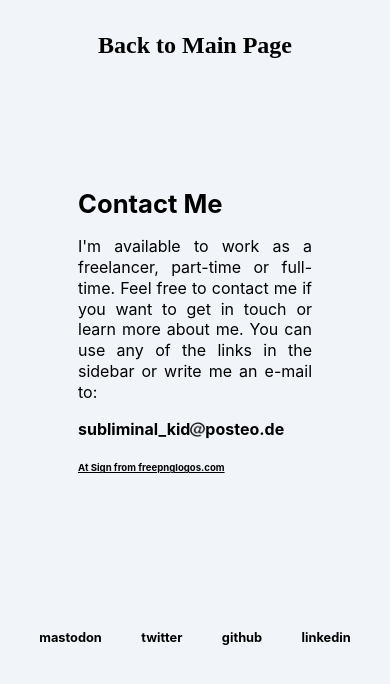
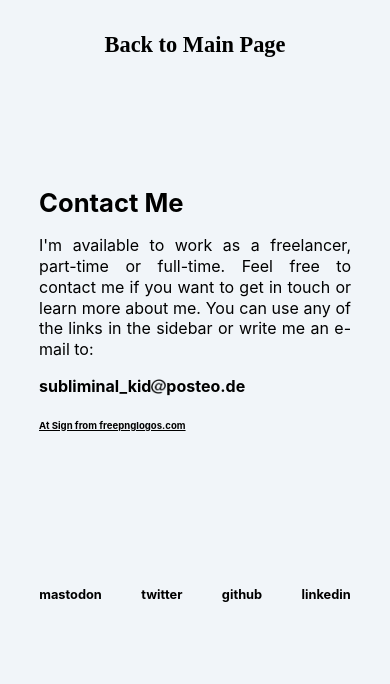
Before and after one commit to SubliminalGuy/dev-portfolio, a React (Create React App) app: page /contact in a window 390 px wide. Shown: the top 684 px of the page. Built offline with nearby package versions, Linux system fonts and the light colour scheme; a web font is replaced by a local one.

Commit message:
Minor CSS Tweaks and Error Correction

```diff
--- a/src/App.css
+++ b/src/App.css
@@ -288,7 +288,7 @@ a {
   }
 
   .navi-backlink {
-    font-size: 1.5rem;
+    font-size: 1.4rem;
   }
 
   .projects-filter-button-container {
@@ -313,7 +313,7 @@ a {
   }
 
   .font-container-link {
-    font-size: 1.7rem;
+    font-size: 1.6rem;
     transition: transform 300ms linear;
     margin: 0;
     margin-top: 50px;
@@ -414,6 +414,10 @@ a {
     width: 80%;
   }
 
+  .contact-box {
+    width: 80%;
+  }
+
   .about-heading-box {
     justify-content: space-around;
     align-items: baseline;
--- a/src/helpers/projectData.js
+++ b/src/helpers/projectData.js
@@ -18,7 +18,7 @@ export const projects = [
       "This was a contracted work by a german public television station. The objective was to integrate a third-party app into the postproduction workflow. <p>The third-party app provides a machine learning algorithm that returns short pre-edited video sequences given an input of low-resultion video files and a written text prompt.<p> My job was to create an easy workflow for editors in Adobe Premiere Pro. The workflow includes identification of the selected assets, optional rendering of low-res video files, uploading the files to the third-party server and providing JSON-data to the API.<p> The API calls back when the job is finished, triggering an automated import of AI-generated voiceover and editing data into Adobe Premiere.<p> The result is a high-resolution pre-edited video sequence with voice over. If further editing is required, feedback can be provided to the third-party app.",
     projectLink: "https://www.television.ai",
     projectImage: "..//images/tv-ai.png",
-    projectTags: ["extendScript", "premiere Pro"],
+    projectTags: ["extendScript"],
   },
   {
     projectId: "3",
@@ -35,7 +35,7 @@ export const projects = [
     projectName: "Sopita de Letras",
     projectDescription: "A simple letter soup game for spanish beginners",
     projectDetails:
-      "When my girlfriend was working as a spanish teacher in Berlin, i created some teeny-tiny apps for her. This one is a classic word soup that includes the spanish names for eight color. <p>Like the <strong>Abecedario</strong> it's a simple app, but i had fun creating it and the children liked it.<p> The app is written in <strong>Vue2</strong>. If you want to clone the repository and play around with it on your machine, it can be found on <a href='https://gitlab.com/subliminal_guy/sopita-de-letras' target='_blank'>Gitlab</a>. ",
+      "When my girlfriend was working as a spanish teacher in Berlin, i created some teeny-tiny apps for her. This one is a classic word soup that includes the spanish names for eight colors. <p>Like the <strong>Abecedario</strong> it's a simple app, but i had fun creating it and the children liked it.<p> The app is written in <strong>Vue2</strong>. If you want to clone the repository and play around with it on your machine, it can be found on <a href='https://gitlab.com/subliminal_guy/sopita-de-letras' target='_blank'>Gitlab</a>. ",
     projectLink: "https://sopitadeletras.netlify.app/",
     projectImage: "..//images/sopitadeletras.png",
     projectTags: ["vue2"],
@@ -45,7 +45,7 @@ export const projects = [
     projectName: "Abecedario",
     projectDescription: "A simple pronounciation guide for spanish beginners",
     projectDetails:
-      "When my girlfriend was working as a spanish teacher in Berlin, i created some teeny-tiny apps for her. This one teaches beginners to pronounce the spanish alphabet, which has quite a few pecularities. It's a simple app, but it was a great learning experience for me.<p> What may appear complicated is in fact really easy. I learned the basics in Wes Bos's wonderful Vanilla JS course <a href='https://javascript30.com/' target='_blank'>JavaScript30</a>. With only a few lines of code you can use the <a href='https://developer.mozilla.org/en-US/docs/Web/API/SpeechSynthesisUtterance' target='_blank'>SpeechSynthesis Constructor</a> by MDN Web Docs.<p> The app is written in <strong>Vue2</strong>. A detailed descriptions of its components can be found <a href='https://devblog.codebabbler.org/abecedario-espanol/' target='_blank'>here</a>. If you want to clone the repository and play around with it on your machine, it can be found on <a href='https://gitlab.com/subliminal_guy/abecedario' target='_blank'>Gitlab</a>.",
+      "When my girlfriend was working as a spanish teacher in Berlin, i created some teeny-tiny apps for her. This one teaches beginners to pronounce the spanish alphabet, which has quite a few pecularities. It's a simple app, but it was a great learning experience for me.<p> What may appear complicated is in fact really easy. I learned the basics in Wes Bos's wonderful Vanilla JS course <a href='https://javascript30.com/' target='_blank'>JavaScript30</a>. With only a few lines of code you can use the <a href='https://developer.mozilla.org/en-US/docs/Web/API/SpeechSynthesisUtterance' target='_blank'>SpeechSynthesis Constructor</a>.<p> The app is written in <strong>Vue2</strong>. A detailed descriptions of its components can be found <a href='https://devblog.codebabbler.org/abecedario-espanol/' target='_blank'>here</a>. If you want to clone the repository and play around with it on your machine, it can be found on <a href='https://gitlab.com/subliminal_guy/abecedario' target='_blank'>Gitlab</a>.",
     projectLink: "https://teresais-alfabeto.netlify.app/",
     projectImage: "..//images/abecedario.png",
     projectTags: ["vue2"],
```
